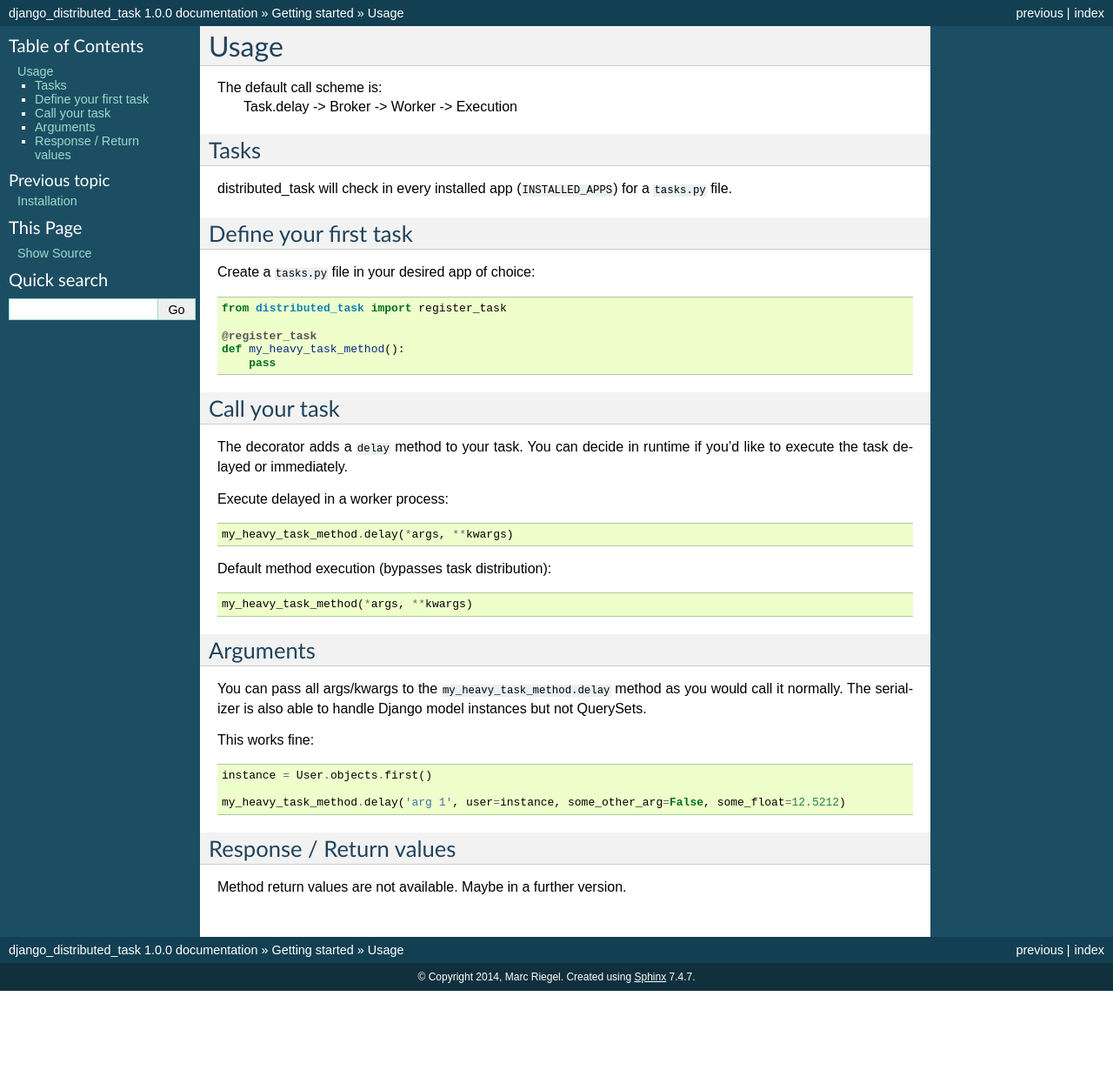
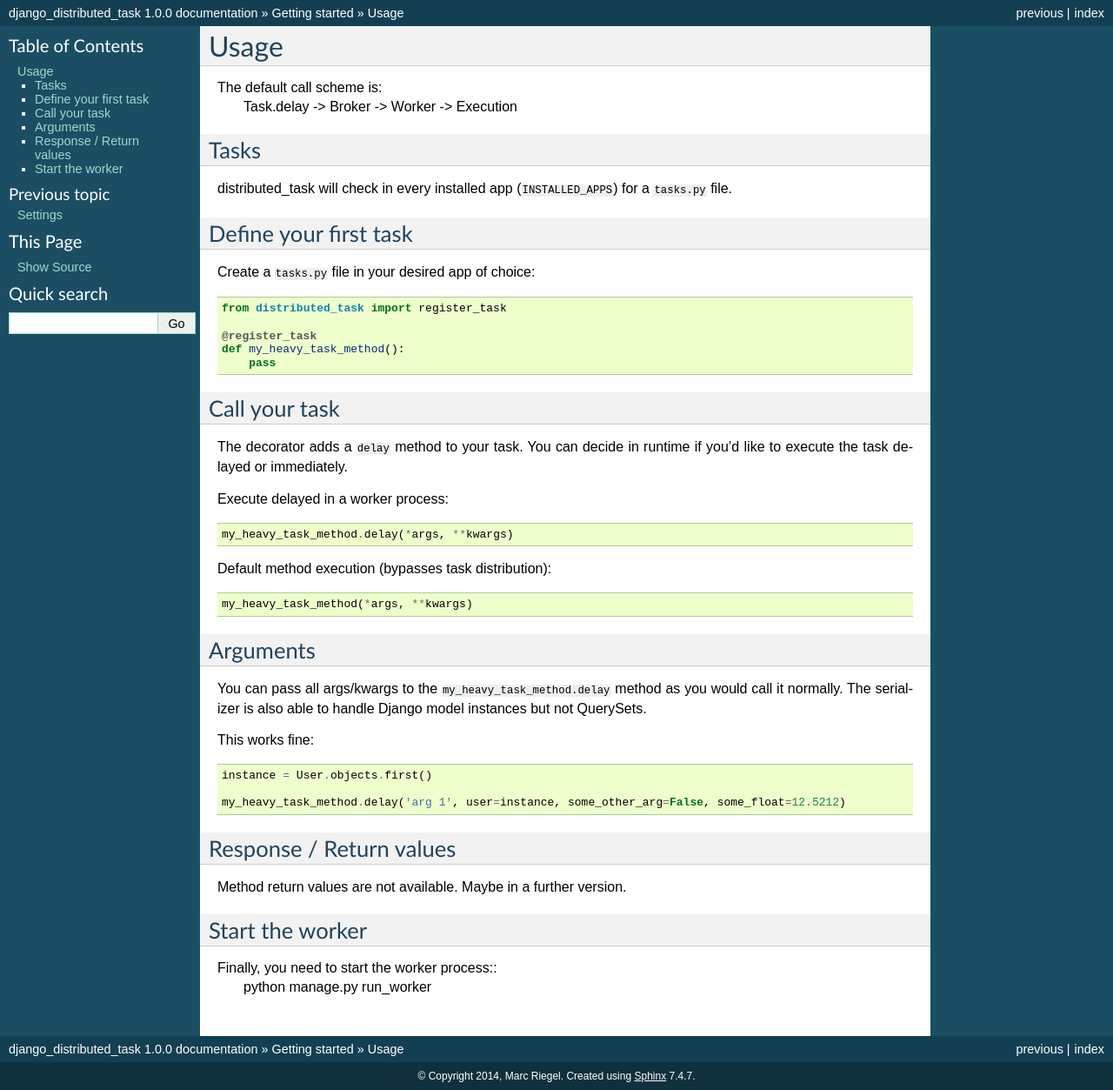
Before and after one commit to mrcrgl/django_distributed_task, a Sphinx documentation site: the page built from docs/intro/usage.rst, in a window 1280 px wide. Shown: the whole page at 87% size. Built offline with Sphinx 7.4.7, drawn with Linux system fonts in a browser that asks for light colours; before the commit the page ends 1139 px from its top, so only the background shows below that.

```diff
--- a/docs/intro/index.rst
+++ b/docs/intro/index.rst
@@ -8,4 +8,5 @@
 
    overview
    install
+   settings
    usage
--- a/docs/intro/usage.rst
+++ b/docs/intro/usage.rst
@@ -54,3 +54,9 @@
 ------------------------
 
 Method return values are not available. Maybe in a further version.
+
+Start the worker
+----------------
+
+Finally, you need to start the worker process::
+    python manage.py run_worker
```
Also changed, not shown: docs/intro/settings.rst (added, +26 -0 lines), 1 other file.
